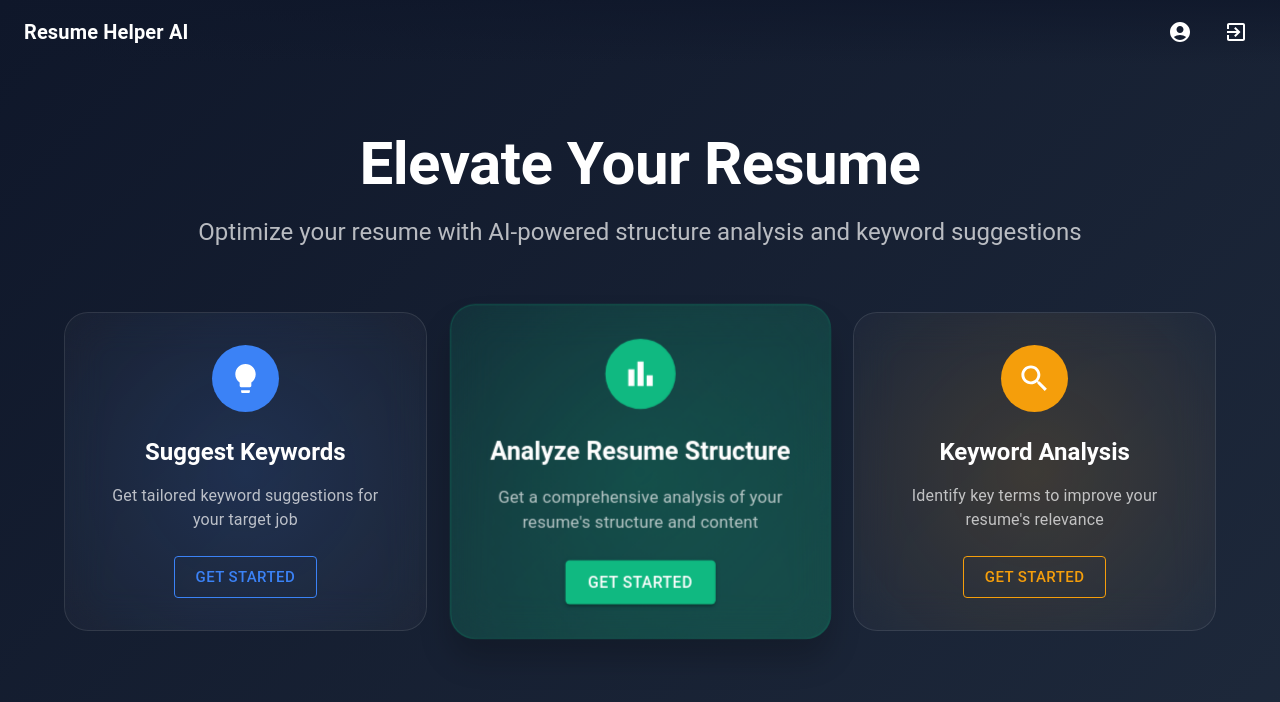
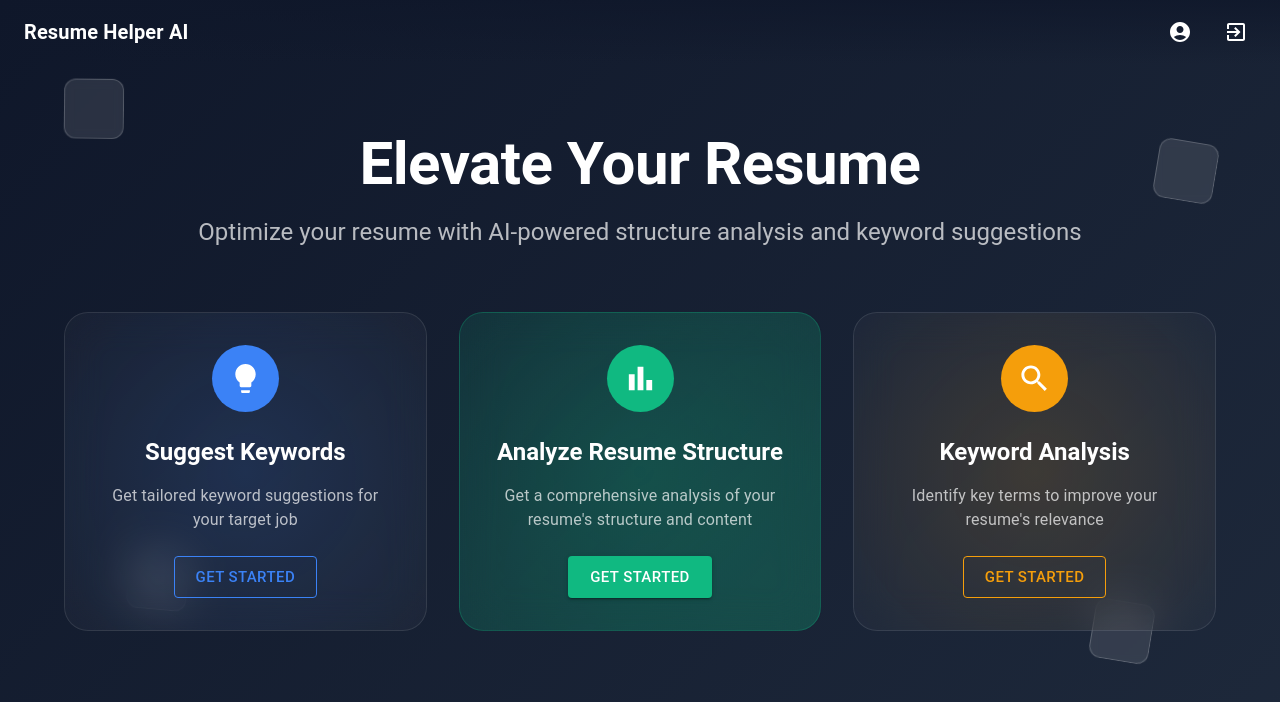
Before and after one commit to Arjunkocharla/resume-helper-ai, a React (Create React App) app in the folder resume_helper_frontend/: page /home in a window 1280 px wide. Shown: the top 702 px of the page. Built offline with nearby package versions, Linux system fonts and the light colour scheme; no server answers.

Commit message:
changes to ui

```diff
--- a/resume_helper_frontend/package.json
+++ b/resume_helper_frontend/package.json
@@ -15,7 +15,7 @@
     "chart.js": "^4.4.4",
     "firebase": "^10.14.0",
     "formik": "^2.4.6",
-    "framer-motion": "^11.11.7",
+    "framer-motion": "^11.11.8",
     "react": "^18.3.1",
     "react-chartjs-2": "^5.2.0",
     "react-dom": "^18.3.1",
--- a/resume_helper_frontend/src/components/AnalyzeResumeStructure.js
+++ b/resume_helper_frontend/src/components/AnalyzeResumeStructure.js
@@ -1,10 +1,10 @@
-import React, { useState } from 'react';
+import React, { useState, useEffect } from 'react';
 import {
   Box, Button, Typography, CircularProgress, Paper, Grid,
   List, ListItem, ListItemIcon, ListItemText, Divider,
   Container, Fade, Alert, LinearProgress, Tooltip,
   Accordion, AccordionSummary, AccordionDetails, Chip,
-  Card, CardContent, Step, Stepper, StepLabel, useTheme
+  Card, CardContent, Step, Stepper, StepLabel, StepContent, useTheme
 } from '@mui/material';
 import {
   CloudUpload as CloudUploadIcon,
@@ -15,7 +15,11 @@ import {
   ExpandMore as ExpandMoreIcon,
   ThumbUp as ThumbUpIcon,
   Build as BuildIcon,
-  ArrowForward as ArrowForwardIcon
+  ArrowForward as ArrowForwardIcon,
+  Description as DescriptionIcon,
+  Analytics as AnalyticsIcon,
+  CompareArrows as CompareArrowsIcon,
+  Lightbulb as LightbulbIcon
 } from '@mui/icons-material';
 import { Radar } from 'react-chartjs-2';
 import { Chart as ChartJS, RadialLinearScale, PointElement, LineElement, Filler, Tooltip as ChartTooltip, Legend } from 'chart.js';
@@ -27,7 +31,30 @@ const AnalyzeResumeStructure = () => {
   const [analysis, setAnalysis] = useState(null);
   const [loading, setLoading] = useState(false);
   const [error, setError] = useState(null);
+  const [activeStep, setActiveStep] = useState(0);
   const theme = useTheme();
+
+  const loadingSteps = [
+    { label: 'Parsing resume', description: 'Extracting text and structure...', icon: <DescriptionIcon /> },
+    { label: 'Analyzing content', description: 'Evaluating resume components...', icon: <AnalyticsIcon /> },
+    { label: 'Comparing to standards', description: 'Checking against industry benchmarks...', icon: <CompareArrowsIcon /> },
+    { label: 'Generating insights', description: 'Crafting personalized recommendations...', icon: <LightbulbIcon /> },
+  ];
+
+  useEffect(() => {
+    let interval;
+    if (loading) {
+      interval = setInterval(() => {
+        setActiveStep((prevStep) => {
+          if (prevStep < loadingSteps.length - 1) {
+            return prevStep + 1;
+          }
+          return prevStep;
+        });
+      }, 3000);
+    }
+    return () => clearInterval(interval);
+  }, [loading, loadingSteps.length]);
 
   const handleFileChange = (event) => {
     setFile(event.target.files[0]);
@@ -41,6 +68,7 @@ const AnalyzeResumeStructure = () => {
 
     setLoading(true);
     setError(null);
+    setActiveStep(0);
 
     const formData = new FormData();
     formData.append('resume', file);
@@ -63,6 +91,49 @@ const AnalyzeResumeStructure = () => {
       setLoading(false);
     }
   };
+
+  const renderLoadingState = () => (
+    <Box sx={{ maxWidth: 400, margin: 'auto', mt: 4 }}>
+      <Stepper activeStep={activeStep} orientation="vertical">
+        {loadingSteps.map((step, index) => (
+          <Step key={step.label}>
+            <StepLabel
+              icon={
+                <Box
+                  sx={{
+                    display: 'flex',
+                    alignItems: 'center',
+                    justifyContent: 'center',
+                    width: 40,
+                    height: 40,
+                    borderRadius: '50%',
+                    bgcolor: index === activeStep ? 'primary.main' : 'rgba(255, 255, 255, 0.1)',
+                    color: index === activeStep ? 'white' : 'rgba(255, 255, 255, 0.5)',
+                  }}
+                >
+                  {index === activeStep ? (
+                    <CircularProgress size={24} sx={{ color: 'white' }} />
+                  ) : (
+                    index < activeStep ? <CheckCircleIcon /> : step.icon
+                  )}
+                </Box>
+              }
+            >
+              <Typography sx={{ color: 'white' }}>{step.label}</Typography>
+            </StepLabel>
+            <StepContent>
+              <Typography sx={{ color: 'rgba(255, 255, 255, 0.7)' }}>{step.description}</Typography>
+              {index === activeStep && (
+                <Box sx={{ mt: 1, mb: 1 }}>
+                  <LinearProgress />
+                </Box>
+              )}
+            </StepContent>
+          </Step>
+        ))}
+      </Stepper>
+    </Box>
+  );
 
   const renderUploadSection = () => (
     <Box
@@ -142,7 +213,7 @@ const AnalyzeResumeStructure = () => {
               },
             }}
           >
-            {loading ? <CircularProgress size={24} /> : 'Analyze Resume'}
+            {loading ? 'Analyzing...' : 'Analyze Resume'}
           </Button>
         </Box>
         {file && (
@@ -299,17 +370,6 @@ const AnalyzeResumeStructure = () => {
               </Box>
             </Paper>
           </Grid>
-          <Grid item xs={12}>
-            <Paper elevation={2} sx={{ p: 2 }}>
-              <Typography variant="subtitle1">Term Density</Typography>
-              <Box display="flex" alignItems="center">
-                <Typography variant="h5" color="primary" mr={2}>{Keywords_Analysis.Keyword_Density}</Typography>
-                <Typography variant="body2" color="text.secondary">
-                  Industry Range: {Industry_Standards.Keyword_Density_Range}
-                </Typography>
-              </Box>
-            </Paper>
-          </Grid>
         </Grid>
       </Box>
     );
@@ -449,6 +509,7 @@ const AnalyzeResumeStructure = () => {
             {error}
           </Alert>
         )}
+        {loading && renderLoadingState()}
         {analysis && (
           <Fade in={true} timeout={1000}>
             <Box
--- a/resume_helper_frontend/src/components/home.js
+++ b/resume_helper_frontend/src/components/home.js
@@ -62,13 +62,52 @@ function Home() {
     },
   ];
 
+  const cubStyle = {
+    position: 'absolute',
+    width: '60px',
+    height: '60px',
+    borderRadius: '12px',
+    background: 'rgba(255, 255, 255, 0.1)',
+    backdropFilter: 'blur(5px)',
+    border: '1px solid rgba(255, 255, 255, 0.2)',
+    animation: 'float 6s ease-in-out infinite',
+  };
+
   return (
     <Box sx={{
       minHeight: '100vh',
       background: 'linear-gradient(135deg, #0F172A 0%, #1E293B 100%)',
       display: 'flex',
       flexDirection: 'column',
+      position: 'relative',
+      overflow: 'hidden',
     }}>
+      {/* Cubs */}
+      <Box sx={{
+        ...cubStyle,
+        top: '10%',
+        left: '5%',
+        animationDelay: '0s',
+      }} />
+      <Box sx={{
+        ...cubStyle,
+        top: '70%',
+        left: '10%',
+        animationDelay: '1s',
+      }} />
+      <Box sx={{
+        ...cubStyle,
+        top: '20%',
+        right: '5%',
+        animationDelay: '2s',
+      }} />
+      <Box sx={{
+        ...cubStyle,
+        bottom: '15%',
+        right: '10%',
+        animationDelay: '3s',
+      }} />
+
       <AppBar
         position="static"
         elevation={0}
@@ -89,7 +128,7 @@ function Home() {
           </IconButton>
         </Toolbar>
       </AppBar>
-      <Container maxWidth="lg" sx={{ mt: 8, mb: 4, flexGrow: 1, display: 'flex', flexDirection: 'column' }}>
+      <Container maxWidth="lg" sx={{ mt: 8, mb: 4, flexGrow: 1, display: 'flex', flexDirection: 'column', position: 'relative', zIndex: 1 }}>
         <Box sx={{ textAlign: 'center', mb: 8 }}>
           <Typography variant="h2" gutterBottom sx={{ color: 'white', fontWeight: 'bold', mb: 2 }}>
             Elevate Your Resume
@@ -119,9 +158,11 @@ function Home() {
                   cursor: 'pointer',
                   overflow: 'hidden',
                   position: 'relative',
-                  transform: hoveredCard === index || option.primary ? 'scale(1.05)' : 'scale(1)',
-                  zIndex: hoveredCard === index || option.primary ? 2 : 1,
-                  boxShadow: hoveredCard === index || option.primary ? `0 20px 30px rgba(0, 0, 0, 0.2)` : 'none',
+                  transform: hoveredCard === index ? 'scale(1.05)' : 'scale(1)',
+                  zIndex: hoveredCard === index ? 2 : 1,
+                  boxShadow: hoveredCard === index ? `0 20px 30px rgba(0, 0, 0, 0.2)` : 'none',
+                  filter: hoveredCard !== null && hoveredCard !== index ? 'blur(4px)' : 'none',
+                  opacity: hoveredCard !== null && hoveredCard !== index ? 0.6 : 1,
                   '&:hover': {
                     transform: 'scale(1.05)',
                     boxShadow: `0 20px 30px rgba(0, 0, 0, 0.2)`,
@@ -184,6 +225,19 @@ function Home() {
           ))}
         </Grid>
       </Container>
+      <style jsx global>{`
+        @keyframes float {
+          0% {
+            transform: translateY(0px) rotate(0deg);
+          }
+          50% {
+            transform: translateY(-20px) rotate(10deg);
+          }
+          100% {
+            transform: translateY(0px) rotate(0deg);
+          }
+        }
+      `}</style>
     </Box>
   );
 }
```
Also changed, not shown: 1 other file (tests, documents, lock files or other folders).
